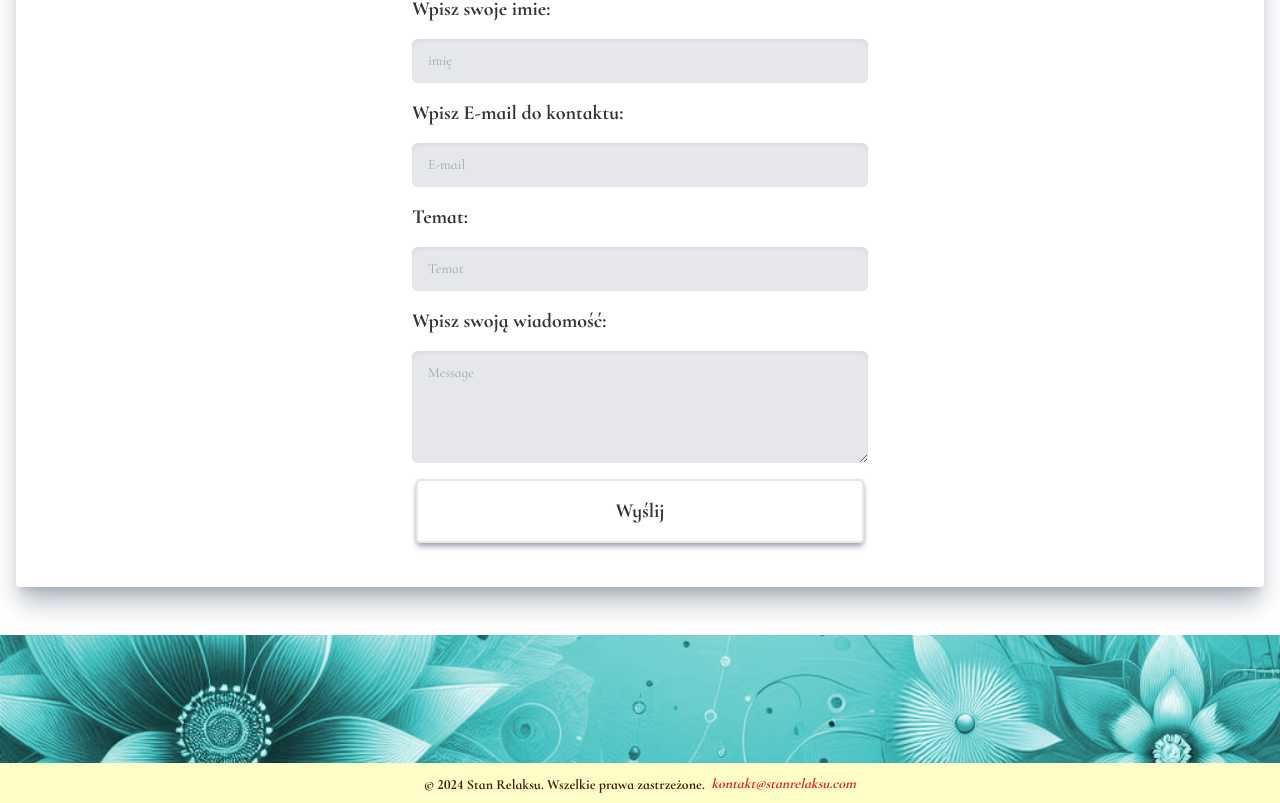
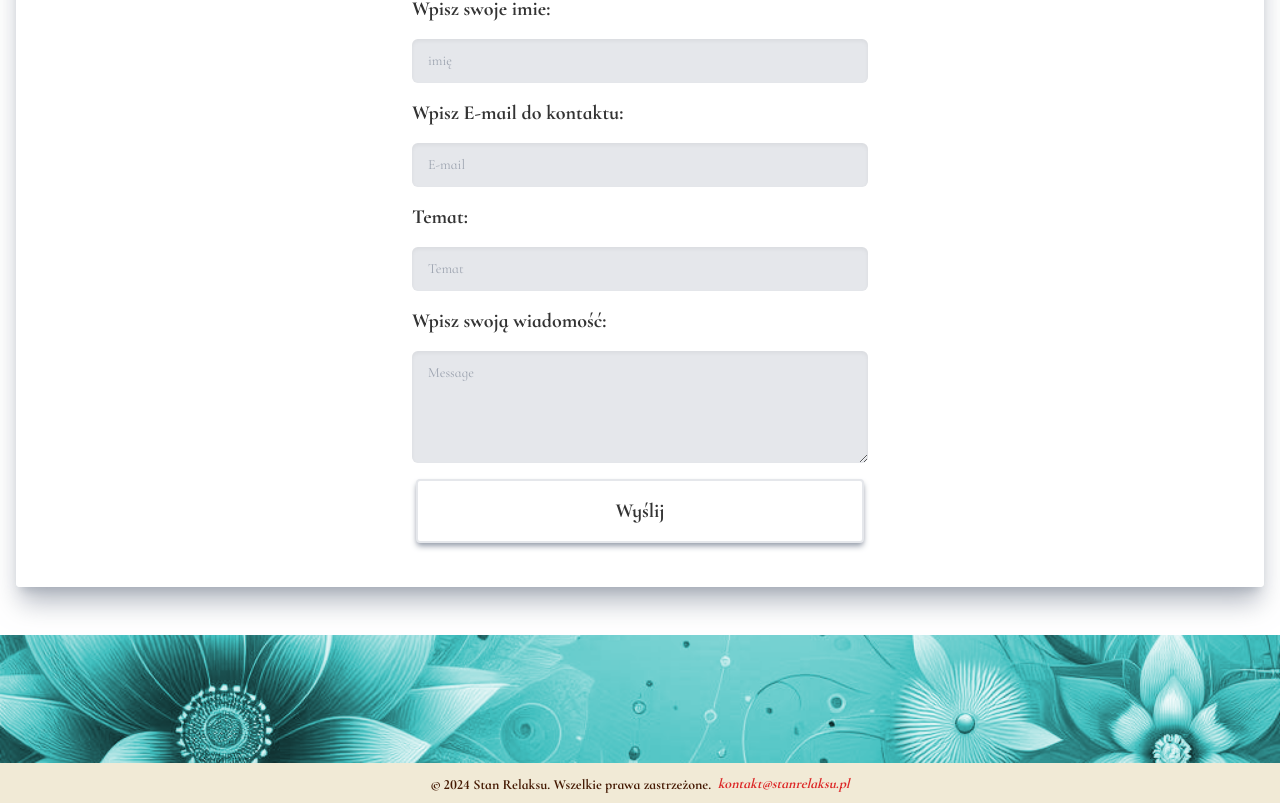
Before and after one commit to PiotrRegulski/stan-relaksu, a Next.js app: page / in a window 1280 px wide. Shown: the part 3466-4269 px from the top of the page. Built offline with nearby package versions, Linux system fonts and the light colour scheme.

Commit message:
changed bg-color

```diff
--- a/src/components/layout/MainFooter.jsx
+++ b/src/components/layout/MainFooter.jsx
@@ -7,12 +7,12 @@ const MainFooter = () => {
         className=" grid grid-cols-1 gap-2 place-items-center sm:h-32 h-12 bg-cover bg-center "
         style={{ backgroundImage: "url('/footerbg.png')" }}
       ></div>
-        <footer className="bg-primary text-center p-2 w-full">
+        <footer className="bg-mainthemelogo text-center p-2 w-full">
       <div className=" mx-auto flex justify-center flex-wrap ">
         <p className="text-secondary text-sm font-semibold mt-1">© 2024 Stan Relaksu.  Wszelkie prawa zastrzeżone. </p>
         <address>
           <a href="mailto:contact@pathpicstales.com" className="text-red-600 hover:text-red-800 transition duration-300 text-sm font-semibold ">
-          &nbsp; kontakt@stanrelaksu.com
+          &nbsp; kontakt@stanrelaksu.pl
           </a>
         </address>
         {/* <div className="flex justify-center mt-2">
```
